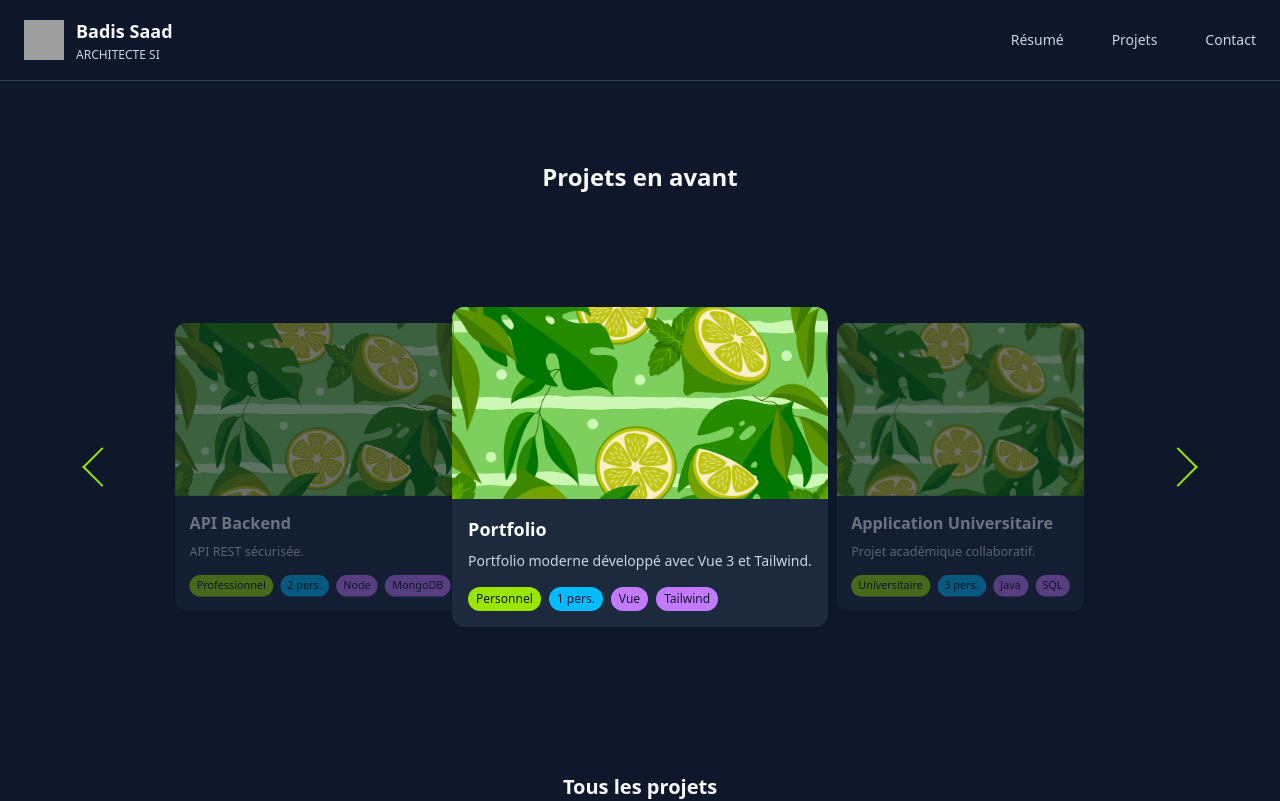
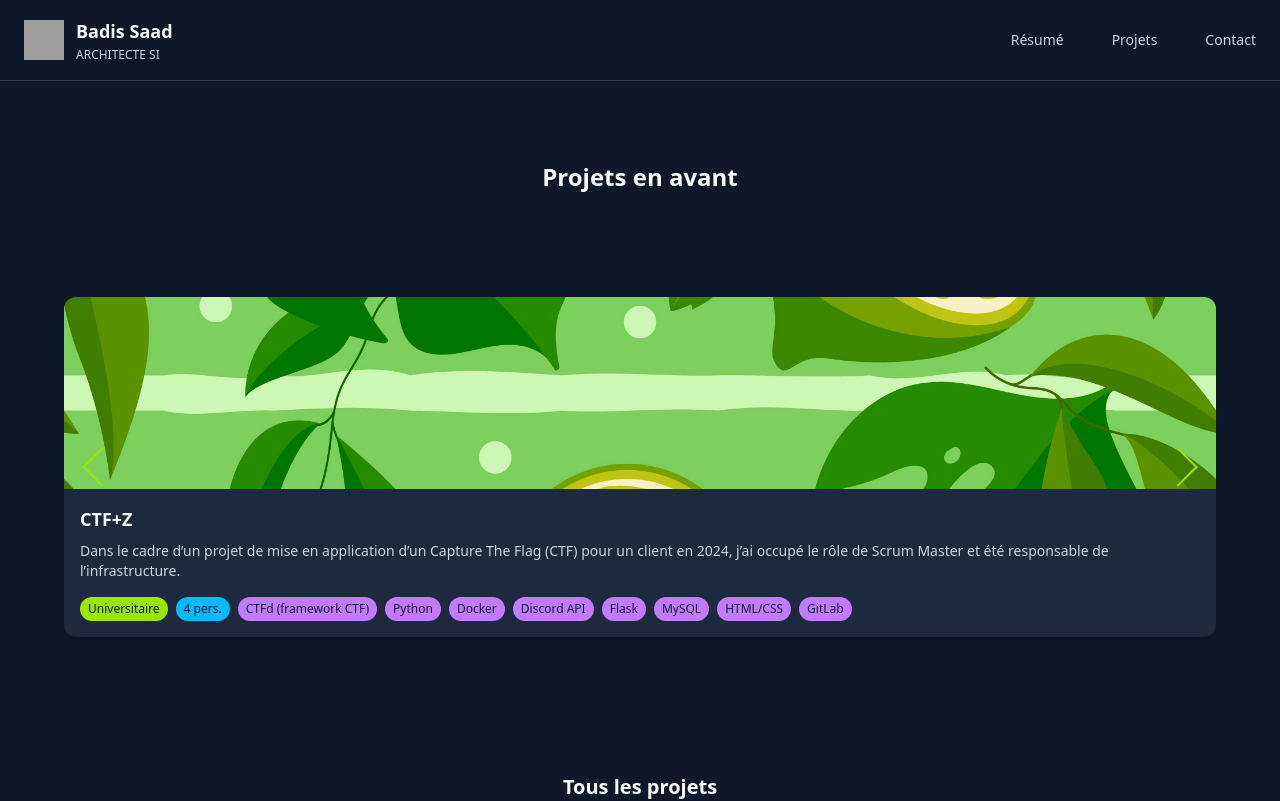
Before and after one commit to badis-saad/portfolio, a Vue app: page /Projects in a window 1280 px wide. Shown: the top 801 px of the page. Built offline with nearby package versions, Linux system fonts and the light colour scheme; grey boxes are pictures that could not be loaded.

Commit message:
projet P1

```diff
--- a/src/views/Projects.vue
+++ b/src/views/Projects.vue
@@ -185,7 +185,6 @@ interface Project {
   teamSize: number
   type: string
   technologies: string[]
-  slug: string
   extraImages?: string[]
   detailedDescription?: string
   technicalDetails?: string
@@ -196,14 +195,13 @@ interface Project {
 }
 
 const projects = ref<Project[]>([
-  {
+  /*{
     title: 'Portfolio',
     description: 'Portfolio moderne développé avec Vue 3 et Tailwind.',
     image: defaultImage,
     teamSize: 1,
     type: 'Personnel',
     technologies: ['Vue', 'Tailwind'],
-    slug: 'portfolio',
     extraImages: [defaultImage],
     detailedDescription: 'Description complète du portfolio.',
     technicalDetails: 'Vue 3 + Composition API + Tailwind.',
@@ -213,36 +211,112 @@ const projects = ref<Project[]>([
     order: 1
   },
   {
+    title: 'API Backend',
+    description: 'API REST sécurisée.',
+    image: defaultImage,
+    teamSize: 2,
+    type: 'Professionnel',
+    technologies: ['Node', 'MongoDB'],
+    extraImages: [defaultImage],
+    detailedDescription: 'API sécurisée avec authentification.',
+    technicalDetails: 'Node + Express + JWT.',
+    learned: 'Architecture backend sécurisée.',
+    sources: ['https://github.com/username/api-backend'],
+    featured: true,
+    order: 2
+  },
+  {
     title: 'Application Universitaire',
     description: 'Projet académique collaboratif.',
     image: defaultImage,
     teamSize: 3,
     type: 'Universitaire',
     technologies: ['Java', 'SQL'],
-    slug: 'app-universitaire',
     extraImages: [defaultImage, defaultImage],
     detailedDescription: 'Application développée en équipe.',
     technicalDetails: 'Java backend + base SQL.',
     learned: 'Travail en équipe et gestion Git.',
     sources: [],
     featured: true,
-    order: 2
+    order: 3
   },
   {
-    title: 'API Backend',
-    description: 'API REST sécurisée.',
+    title: 'Portfolio',
+    description: 'Portfolio moderne développé avec Vue 3 et Tailwind.',
     image: defaultImage,
-    teamSize: 2,
-    type: 'Professionnel',
-    technologies: ['Node', 'MongoDB'],
-    slug: 'api-backend',
+    teamSize: 1,
+    type: 'Personnel',
+    technologies: ['Vue', 'Tailwind'],
     extraImages: [defaultImage],
-    detailedDescription: 'API sécurisée avec authentification.',
-    technicalDetails: 'Node + Express + JWT.',
-    learned: 'Architecture backend sécurisée.',
-    sources: ['https://github.com/username/api-backend'],
+    detailedDescription: 'Description complète du portfolio.',
+    technicalDetails: 'Vue 3 + Composition API + Tailwind.',
+    learned: 'Structuration avancée et architecture propre.',
+    sources: ['https://github.com/username/portfolio'],
     featured: true,
-    order: 3
+    order: 4
+  },
+  */
+  {
+    title: 'CTF+Z',
+    description: 'Dans le cadre d’un projet de mise en application d’un Capture The Flag (CTF) pour un client en 2024, j’ai occupé le rôle de Scrum Master et été responsable de l’infrastructure.',
+    image: defaultImage,
+    teamSize: 4,
+    type: 'Universitaire',
+    technologies: ['CTFd (framework CTF)', 'Python', 'Docker', 'Discord API', 'Flask', 'MySQL', 'HTML/CSS', 'GitLab'],
+    extraImages: [defaultImage],
+    detailedDescription: 'CTF+Z est une plateforme CTF destinée à sensibiliser un large public à la cybersécurité via des défis interactifs. Elle se veut conviviale, accessible et sécurisée. Les utilisateurs peuvent participer seuls ou en équipe à des événements regroupant plusieurs types de challenges. Le tout repose sur CTFd, enrichi de personnalisations répondant aux besoins précis de l’association cliente. Ce projet a été réalisé dans le cadre du BUT Informatique (année 2), en partenariat avec l’association Yggame. Il s’inscrit dans une SAE mobilisant les compétences de développement d’applications, d’administration système, d’optimisation logicielle et de conduite de projet.',
+    technicalDetails: 'Durée\n' +
+      '4 mois : de septembre 2024 à décembre 2024, répartis en 5 sprints selon la méthode agile Scrum, avec une livraison finale en janvier.\n' +
+      '\nLe projet a été mené en utilisant la méthode Agile pour la planification et l’organisation de l’équipe. J’ai travaillé avec Docker Compose pour la gestion de l’infrastructure et un framework Python (CTFd) pour le développement du site CTF. Mon rôle a également consisté à ajouter les fonctionnalités demandées par le client, tout en assurant la coordination et la gestion des tâches de l’équipe.',
+    learned: 'Mes missions principales\n' +
+      'Configuration technique\n' +
+      'J’ai pris en charge toute l’installation et configuration de Docker et Docker Compose pour déployer la plateforme CTFd sur le VPS du client.\n' +
+      'J’ai intégré les outils de sécurité comme docker compose, en garantissant l’isolation des défis via des conteneurs.\n' +
+      'Déploiement\n' +
+      'Mise en place d’un environnement serveur sécurisé et scalable.\n' +
+      'Configuration du fichier docker-compose.yml, des volumes et des variables d’environnement sensibles.\n' +
+      'Liaison avec la base de données via config.ini.\n' +
+      'Création de plugins\n' +
+      'J’ai développé un plugin Discord notifier (CTFd_chat_notifier) permettant d’envoyer automatiquement une alerte lorsqu’un défi est réussi.\n' +
+      'Participation à l’intégration d’un plugin de pénalité en cas de mauvaise réponse (incorrect_penalty_challenges), en Python et JavaScript.\n' +
+      'Scrum Master\n' +
+      'Organisation de réunions hebdomadaires pour améliorer la communication d’équipe après un sprint difficile.\n' +
+      'Suivi des tâches sur GitLab, gestion des priorités, coordination des merges.\n' +
+      'Support technique auprès des coéquipiers en cas de blocage sur l’environnement.',
+    sources: [],
+    featured: true,
+    order: 4
+  },
+  {
+    title: 'Nuit de l\'info 2024',
+    description: '#Concours national · #Équipe de 6\n' +
+      'La Nuit de l\'Info 2024 a été une expérience intense et enrichissante, s’étendant de 16h39 jusqu’à 8h04 le lendemain matin, sur le thème « L’eau et le corps humain ». Notre équipe de six membres a conçu un site web pédagogique en un temps limité, en utilisant un framework tel que Symfony.',
+    image: defaultImage,
+    teamSize: 6,
+    type: 'Universitaire',
+    technologies: ['Symfony', 'JS'],
+    extraImages: [defaultImage],
+    detailedDescription: 'De mon côté je me suis occupé de la page dark UX du podcast en utilisant javascript. Et j’ai collaboré avec mon équipe pour concevoir la page principale. Et j\'ai poursuivi cette collaboration en fusionnant 2 fonctionnalités de mon équipe. La collaboration a été un élément clé de notre réussite. Chaque membre a mis à profit ses compétences spécifiques, qu’il s’agisse de programmation, de design ou de gestion de projet. Travailler dans une contrainte temporelle aussi forte nous a appris à prioriser les tâches de manière efficace et à gérer notre temps avec rigueur. Ce thème stimulant nous a encouragés à faire preuve de créativité pour proposer des solutions innovantes et sensibiliser les utilisateurs de manière éducative.',
+    technicalDetails: 'Le projet a été développé en utilisant Symfony pour le backend, avec une architecture MVC bien définie. Le frontend a été réalisé avec JavaScript pour créer une expérience utilisateur interactive et engageante. Nous avons également utilisé des outils de gestion de projet pour coordonner nos efforts et assurer une communication fluide au sein de l’équipe.',
+    learned: 'Cette expérience m’a permis de renforcer mes compétences en développement web, de travailler efficacement en équipe et de gérer un projet dans des conditions de temps limitées. J’ai également appris à faire preuve de créativité pour répondre à un thème donné et à collaborer avec des personnes aux compétences diverses pour atteindre un objectif commun.',
+    sources: ['https://ndi2024.jumperboost.fr'],
+    featured: true,
+    order: 6
+  },
+  {
+    title: 'Code Game Jam Janvier 2024',
+    description: 'Lors de la 8ᵉ édition de la Code Game Jam en janvier 2024, j’ai participé à un événement intensif de 30 heures pour créer un jeu vidéo.',
+    image: defaultImage,
+    teamSize: 6,
+    type: 'Universitaire',
+    technologies: ['LUA', 'LOVE2D'],
+    extraImages: [defaultImage],
+    detailedDescription: 'Lors de la 8ᵉ édition de la Code Game Jam en janvier 2024, j’ai participé à un événement intensif de 30 heures pour créer un jeu vidéo en utilisant le langage de programmation LUA.',
+    technicalDetails: 'LOVE2D pour le développement du jeu, avec une architecture orientée objet pour gérer les différentes entités du jeu. Le projet a été réalisé en équipe de 6 personnes, nécessitant une coordination efficace et une gestion du temps rigoureuse pour respecter les délais serrés de la jam.',
+    learned: 'Ce projet m’a permis de travailler en équipe, d’appliquer ma créativité dans un cadre limité et de perfectionner ma gestion du temps, tout en développant un jeu interactif et fonctionnel.',
+    sources: ['https://arqaurelien.itch.io/eggdrasil'],
+    featured: true,
+    order: 7
   }
 ])
 
```
